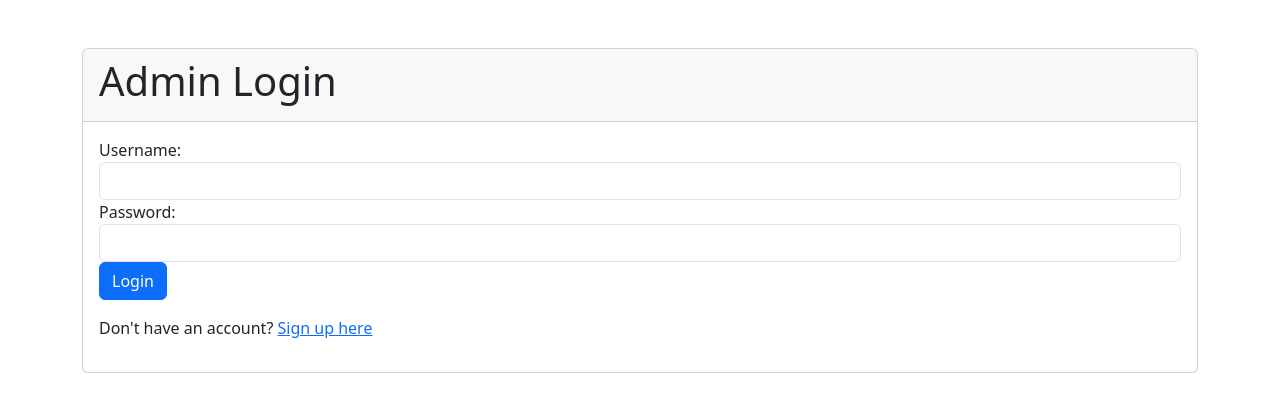
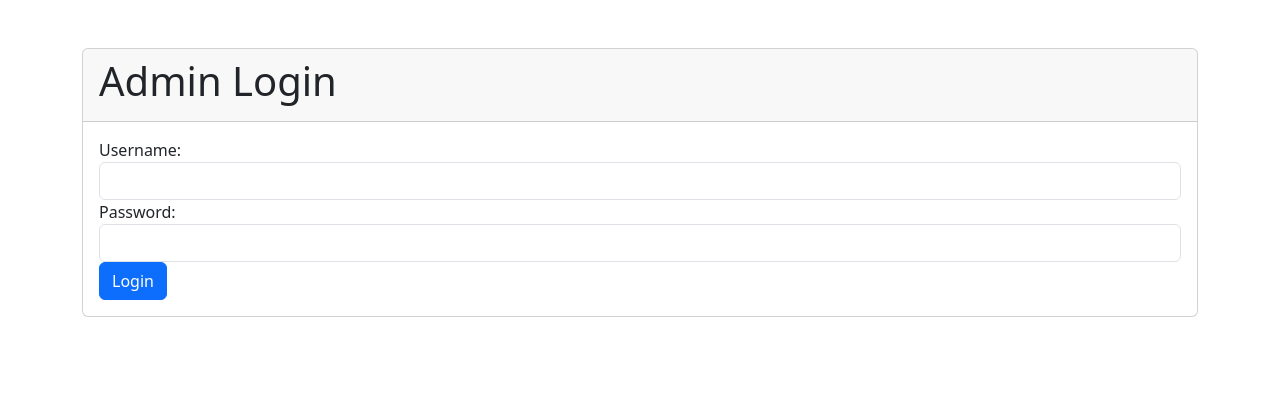
Before and after one commit to RahulAntonyx23/AtoZ, a Flask app: page /login-admin in a window 1280 px wide. Shown: the top 412 px of the page. Run offline with Flask 3, Linux system fonts and the light colour scheme; some libraries are stand-ins or nearby versions.

Commit message:
fix: remove admin signup page

```diff
--- a/new/templates/admin_login.html
+++ b/new/templates/admin_login.html
@@ -36,7 +36,6 @@
                     </div>
                     <button type="submit" class="btn btn-primary">Login</button>
                 </form>
-                <p class="mt-3">Don't have an account? <a href="{{ url_for('signup_customer') }}">Sign up here</a></p>
             </div>
         </div>
     </div>
```
